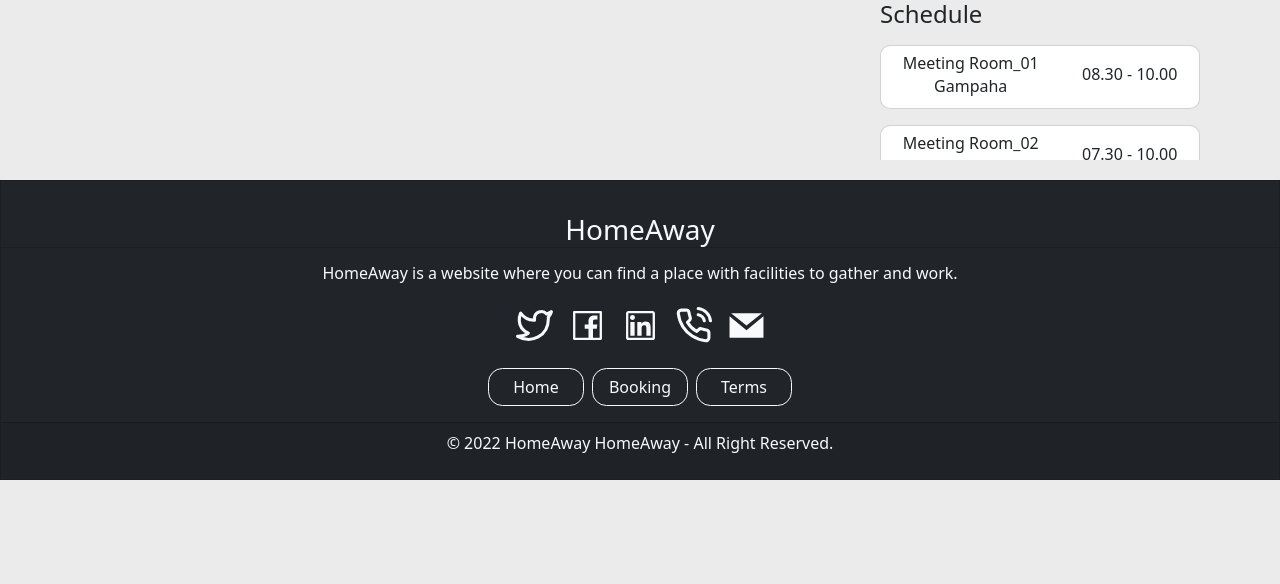
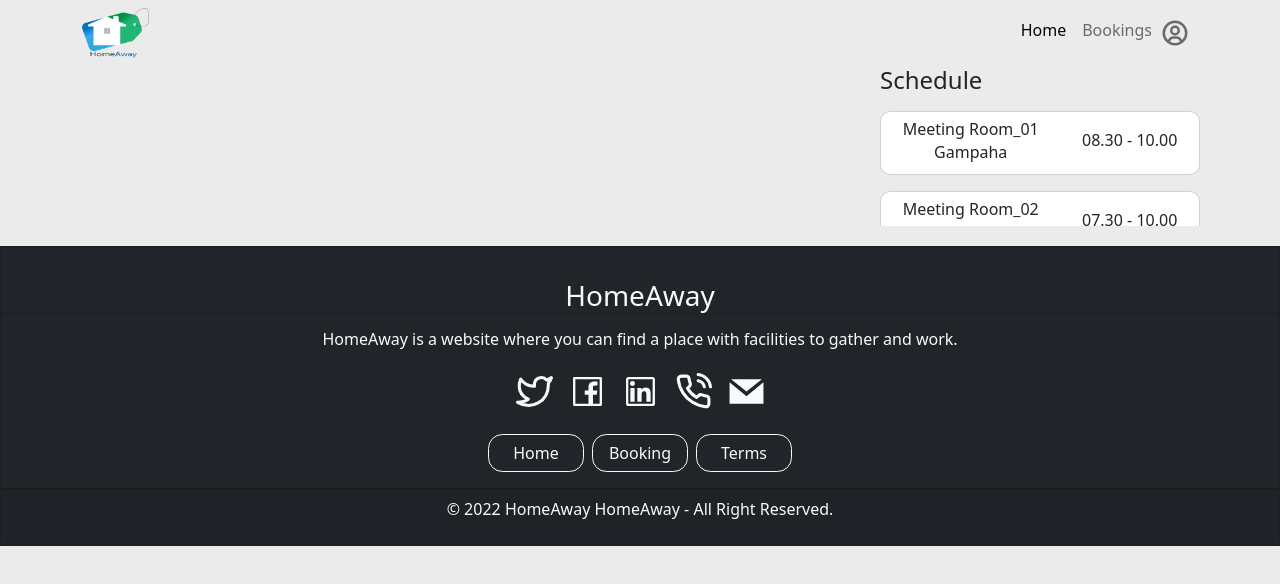
Before and after one commit to GP-43/homeaway-frontend, a React (Create React App) app: page /userbookings in a window 1280 px wide. Shown: the top 584 px of the page. Built offline with nearby package versions, Linux system fonts and the light colour scheme.

Commit message:
changed account menu

```diff
--- a/src/assets/styles/partials/_navbar.scss
+++ b/src/assets/styles/partials/_navbar.scss
@@ -1,34 +1,37 @@
-.navbar{
-    padding: none;
-    float: left;
-    margin-left: none;
+.navbar {
+    color: #B9B9B9;
 
-    .nav{
-        color: rgb(5, 4, 4);
-    }
-
-    .logo{
+    .logo {
         height: 50px;
 
     }
-    .biuser-circle{
+
+    .nav {
+        color: rgb(5, 4, 4);
+        height: 46px;
+
+    }
+    .biuser-circle {
         height: 30px;
         width: 30px;
-        }
+        margin-right: none;
+
+    }
 
     .dropdown-toggle::after {
         display: none;
 
     }
-    .dropdown-menu{
+
+
+    .dropdown-menu {
         --bs-dropdown-min-width: 8rem;
+    }
 
-    }
-    .dropdown-menu.show{
+    .dropdown-menu.show {
         left: -177%;
     }
-
+    .dropdown-toggle-nav-link{
+        padding: none;
+    }
 }
-.menu{
-
-}
--- a/src/components/navbar/NavBar.jsx
+++ b/src/components/navbar/NavBar.jsx
@@ -8,17 +8,16 @@ import { BiUserCircle } from "react-icons/bi";
 
 function NavBar() {
   return (
-    <Navbar bg="light" expand="lg" className="navbar my-0 px-0 py-0">
-      <Container className="con px-0">
+    <Navbar bg="light" expand="lg" className="navbar px-0 py-0">
+      <Container className="px-0">
         <Navbar>
-          <img className="logo px-0" src={logo} alt="First slide" />
+          <img className="logo" src={logo} alt="First slide" />
         </Navbar>
         <Navbar>
-          <Nav.Link className="nav me-auto mb-1" href="#home">Home</Nav.Link>
-          <Nav className="me-0 mt-0 nav">
-
+          <Nav.Link className="nav me-auto" href="#home">Home</Nav.Link>
+          <Nav className="me-0 mt-0">
             <Nav.Link className="menu px-0" href="#link">Bookings</Nav.Link>
-            <NavDropdown title={<BiUserCircle className="biuser-circle"/>}>
+            <NavDropdown title={<BiUserCircle className="biuser-circle" />}>
               <NavDropdown.Item className="mb-2" href="#action/3.1">Profile</NavDropdown.Item>
               <NavDropdown.Item className="mb-2" href="#action/3.2">
                 Switch User
--- a/src/views/HomeAwayApp.jsx
+++ b/src/views/HomeAwayApp.jsx
@@ -1,15 +1,23 @@
 import React from "react";
-import {Row, Col} from "react-bootstrap";
+import { Row, Col, Container } from "react-bootstrap";
 import OccupantFooter from "../components/occupent_footer/OccupantFooter";
-import {Outlet} from 'react-router-dom';
+import { Outlet } from 'react-router-dom';
+import NavBar from "../components/navbar/NavBar";
 
 function HomeAwayApp() {
     return (
         <>
-            <Outlet/>
+            <Container>
+                <Row className="mx-0">
+                    <Col className="px-0">
+                        <NavBar/>
+                    </Col>
+                </Row>
+            </Container>
+            <Outlet />
             <Row className="mx-0">
                 <Col className="px-0">
-                    <OccupantFooter/>
+                    <OccupantFooter />
                 </Col>
             </Row>
         </>
--- a/src/views/pages/UserHome.js
+++ b/src/views/pages/UserHome.js
@@ -1,15 +1,11 @@
 import React from 'react';
 import {Col, Container, Row} from "react-bootstrap";
 import FindingPlace from '../../components/finding_place/FindingPlace.jsx';
-import NavBar from '../../components/navbar/NavBar.jsx'
 import PlaceSection from "../../components/places_section/PlaceSection"
 
 function UserHome() {
     return (
         <Container>
-            <Row className='mx-0 px-0'>
-                <NavBar/>
-            </Row>
             <Row className='mx-0 mt-2'>
                 <Col>
                     <FindingPlace/>
```
